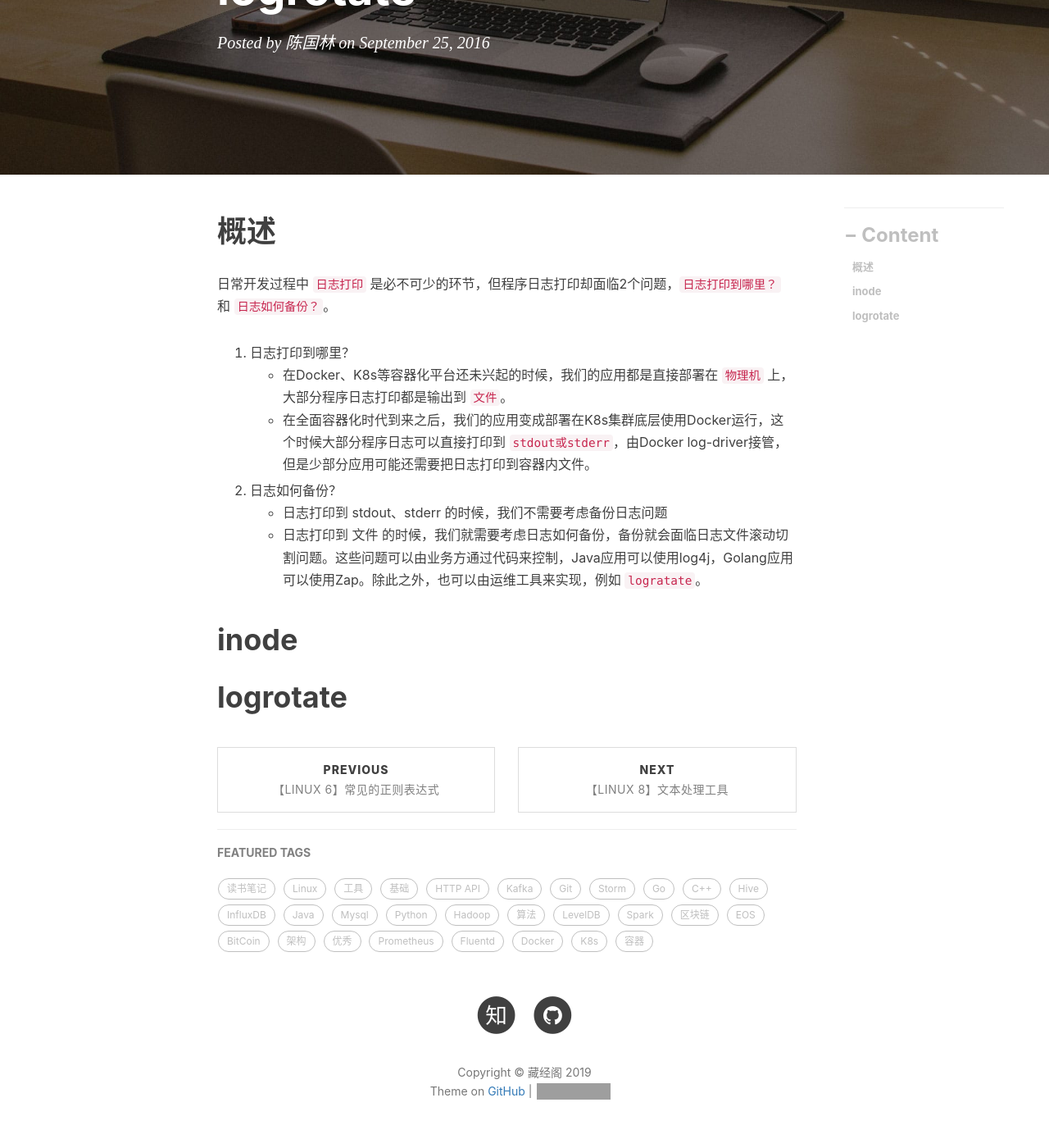
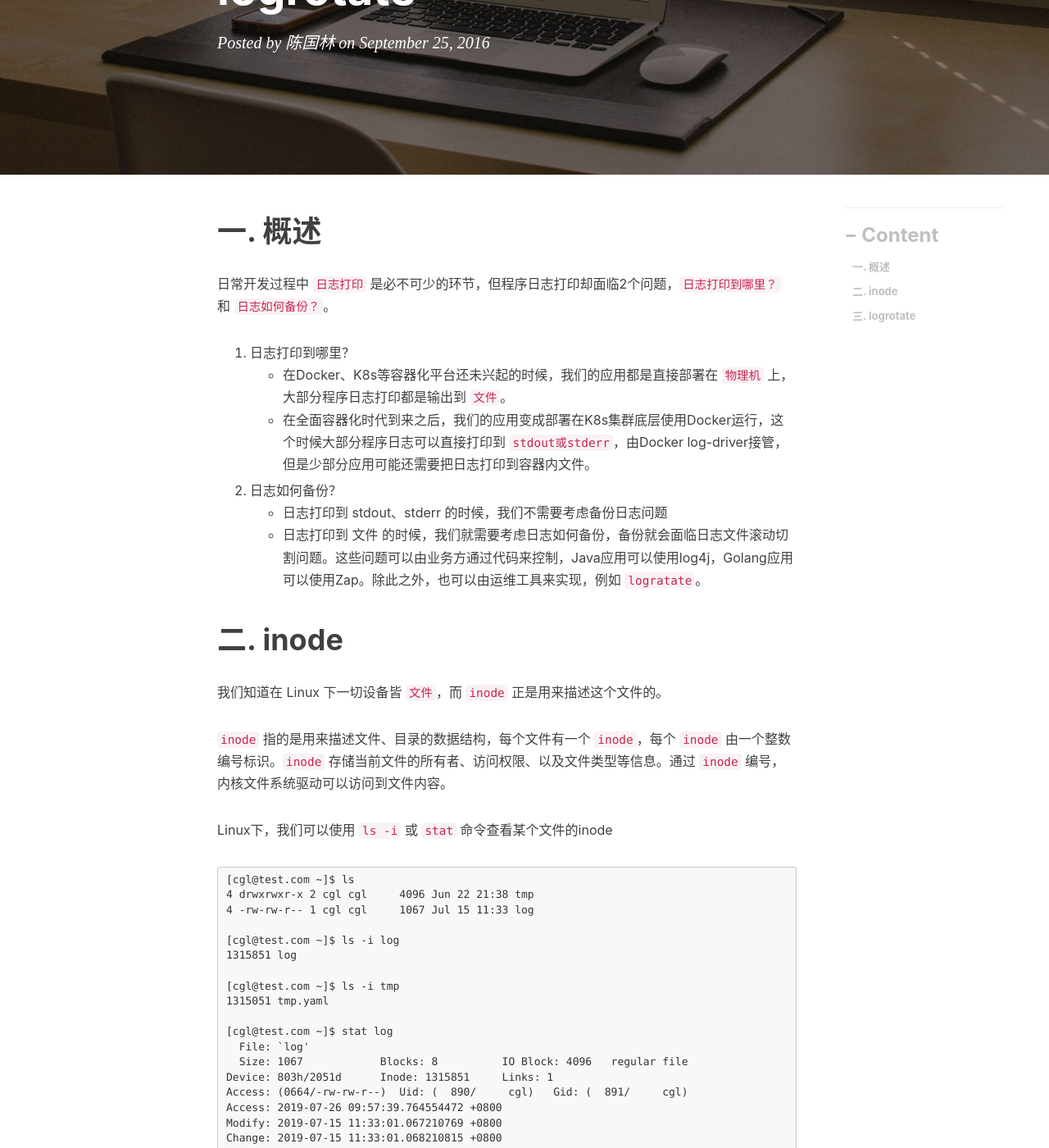
Before and after one commit to engru/chenguolin.github.io, a Jekyll site: the page built from _posts/2016-09-25-【Linux-7】文件滚动工具 logrotate.md, in a window 1280 px wide and 1400 px high, scrolled down 304 px. Shown: the whole window at 82% size. Built offline with Jekyll 4.4.1, drawn with Linux system fonts in a browser that asks for light colours; nearby versions of some CDN libraries; comment, search, counter and statistics services are not loaded; some of the changed text lies outside the part shown; grey boxes are pictures that could not be loaded.

Commit message:
Update 2016-09-25-【Linux-7】文件滚动工具 logrotate.md

````diff
--- a/_posts/2016-09-25-【Linux-7】文件滚动工具 logrotate.md
+++ b/_posts/2016-09-25-【Linux-7】文件滚动工具 logrotate.md
@@ -6,7 +6,7 @@ tags:         #标签
     - Linux
 ---
 
-# 概述
+# 一. 概述
 日常开发过程中 `日志打印` 是必不可少的环节，但程序日志打印却面临2个问题，`日志打印到哪里？` 和 `日志如何备份？`。
 
 1. 日志打印到哪里？
@@ -16,6 +16,44 @@ tags:         #标签
     + 日志打印到 stdout、stderr 的时候，我们不需要考虑备份日志问题
     + 日志打印到 文件 的时候，我们就需要考虑日志如何备份，备份就会面临日志文件滚动切割问题。这些问题可以由业务方通过代码来控制，Java应用可以使用log4j，Golang应用可以使用Zap。除此之外，也可以由运维工具来实现，例如 `logratate`。
 
-# inode
+# 二. inode
+我们知道在 Linux 下一切设备皆 `文件`，而 `inode` 正是用来描述这个文件的。
 
-# logrotate
+`inode` 指的是用来描述文件、目录的数据结构，每个文件有一个 `inode`，每个 `inode` 由一个整数编号标识。`inode` 存储当前文件的所有者、访问权限、以及文件类型等信息。通过 `inode` 编号，内核文件系统驱动可以访问到文件内容。
+
+Linux下，我们可以使用 `ls -i` 或 `stat` 命令查看某个文件的inode
+
+```
+[cgl@test.com ~]$ ls
+4 drwxrwxr-x 2 cgl cgl     4096 Jun 22 21:38 tmp
+4 -rw-rw-r-- 1 cgl cgl     1067 Jul 15 11:33 log
+
+[cgl@test.com ~]$ ls -i log
+1315851 log
+
+[cgl@test.com ~]$ ls -i tmp
+1315051 tmp.yaml
+
+[cgl@test.com ~]$ stat log
+  File: `log'
+  Size: 1067      	Blocks: 8          IO Block: 4096   regular file
+Device: 803h/2051d	Inode: 1315851     Links: 1
+Access: (0664/-rw-rw-r--)  Uid: (  890/     cgl)   Gid: (  891/     cgl)
+Access: 2019-07-26 09:57:39.764554472 +0800
+Modify: 2019-07-15 11:33:01.067210769 +0800
+Change: 2019-07-15 11:33:01.068210815 +0800
+
+[cgl@test.com ~]$ stat tmp
+  File: `tmp'
+  Size: 4096      	Blocks: 8          IO Block: 4096   directory
+Device: 803h/2051d	Inode: 1316019     Links: 2
+Access: (0775/drwxrwxr-x)  Uid: (  890/     cgl)   Gid: (  891/     cgl)
+Access: 2019-07-26 10:02:24.024454275 +0800
+Modify: 2019-06-22 21:38:06.204658098 +0800
+Change: 2019-06-22 21:38:06.204658098 +0800
+[cgl@BJSH-VM-132-29.meitu-inc.com ~]$
+```
+
+
+
+# 三. logrotate
````
